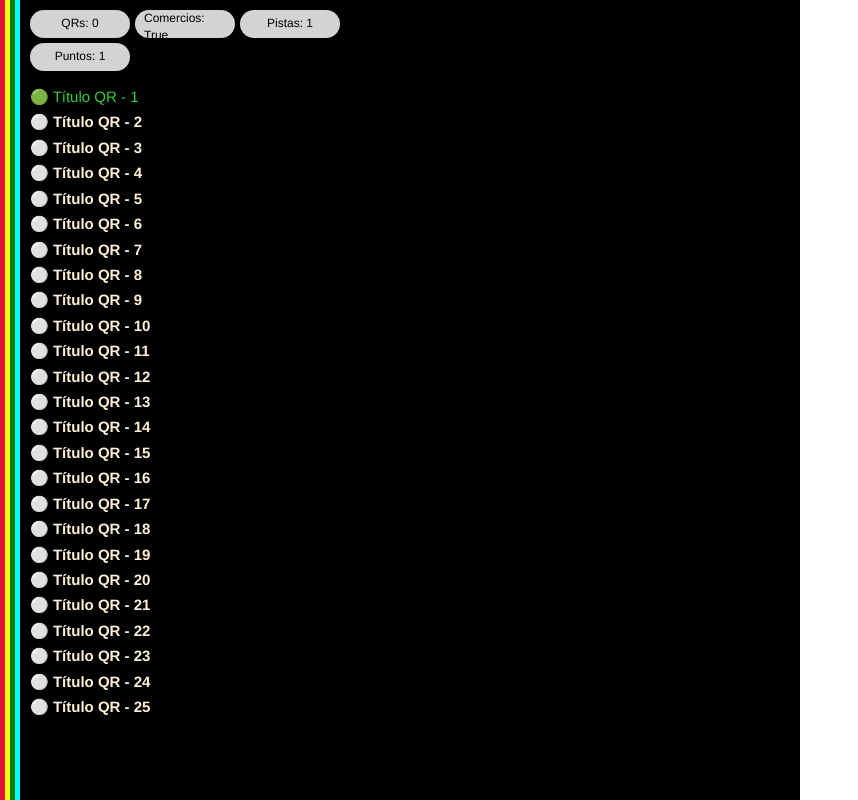
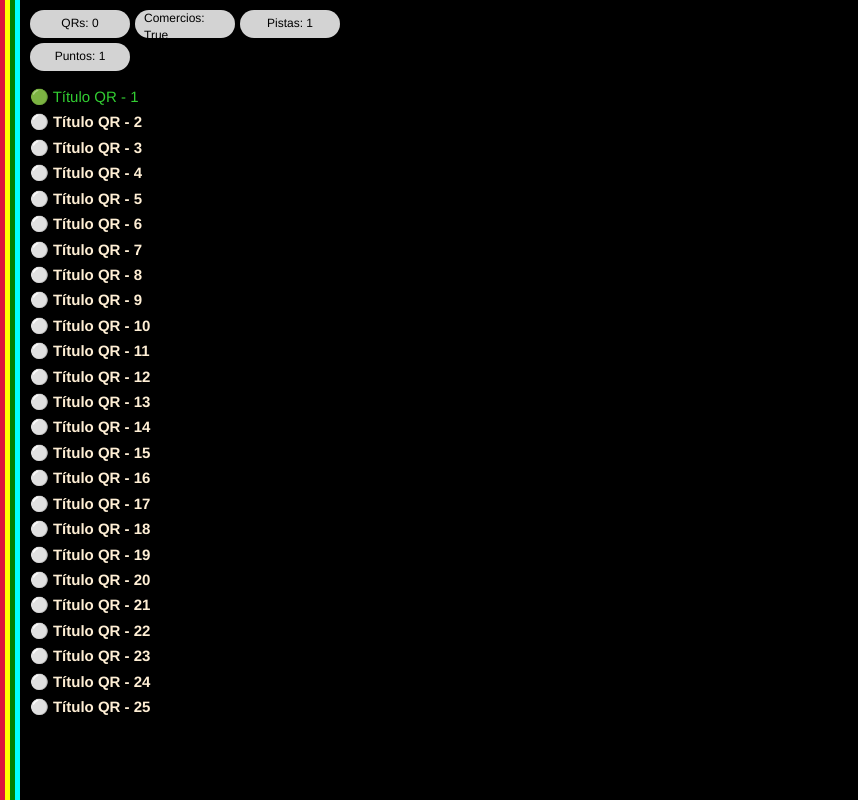
Before and after one commit to fran-r/gimkana_festa_major, a Django app: page /gimkana/ in a window 1280 px wide. Shown: the whole page, without its empty margins (0-858 px from the left). Run offline with Django 3.2, Linux system fonts and the light colour scheme; a user stored in the database is signed in; data comes from the database, SQL or seed files in the repository; tables that the repository leaves empty hold one stand-in row (values such as "Sample post"); some libraries are stand-ins or nearby versions.

Commit message:
Fix height and width

```diff
--- a/gimkana/static/css/styles.css
+++ b/gimkana/static/css/styles.css
@@ -1,6 +1,6 @@
 html, body {
-    width: 100vh;
-    height: 100vh;
+    width: 100%;
+    height: 100%;
 }
 
 img {
@@ -12,8 +12,8 @@ figcaption {
 }
 
 .container {
-    width: 100vh;
-    min-height: 100vh;
+    width: 100%;
+    min-height: 100%;
     margin: 0;
     padding-left: 0px;
     background-color: black;
--- a/gimkana/static/css/tags.css
+++ b/gimkana/static/css/tags.css
@@ -11,17 +11,15 @@
 }
 
 .TagsRow .Tag {
-  margin-right: 5px;
   display: flex;
   flex-direction: row;
+  margin-right: 5px;
   width: 100px;
   height: 28px;
   border-radius: 20px;
 
   color: black;
   background: lightgrey;
-  transition: width 0.3s linear;
-  overflow: hidden;
 }
 
 .Tag .Label {
@@ -29,7 +27,4 @@
     padding: 0 9px 0 9px;
     margin: auto;
     font-size: 12px;
-    //overflow: hidden;
-    //white-space: nowrap;
-    //text-overflow: ellipsis;
 }
```
